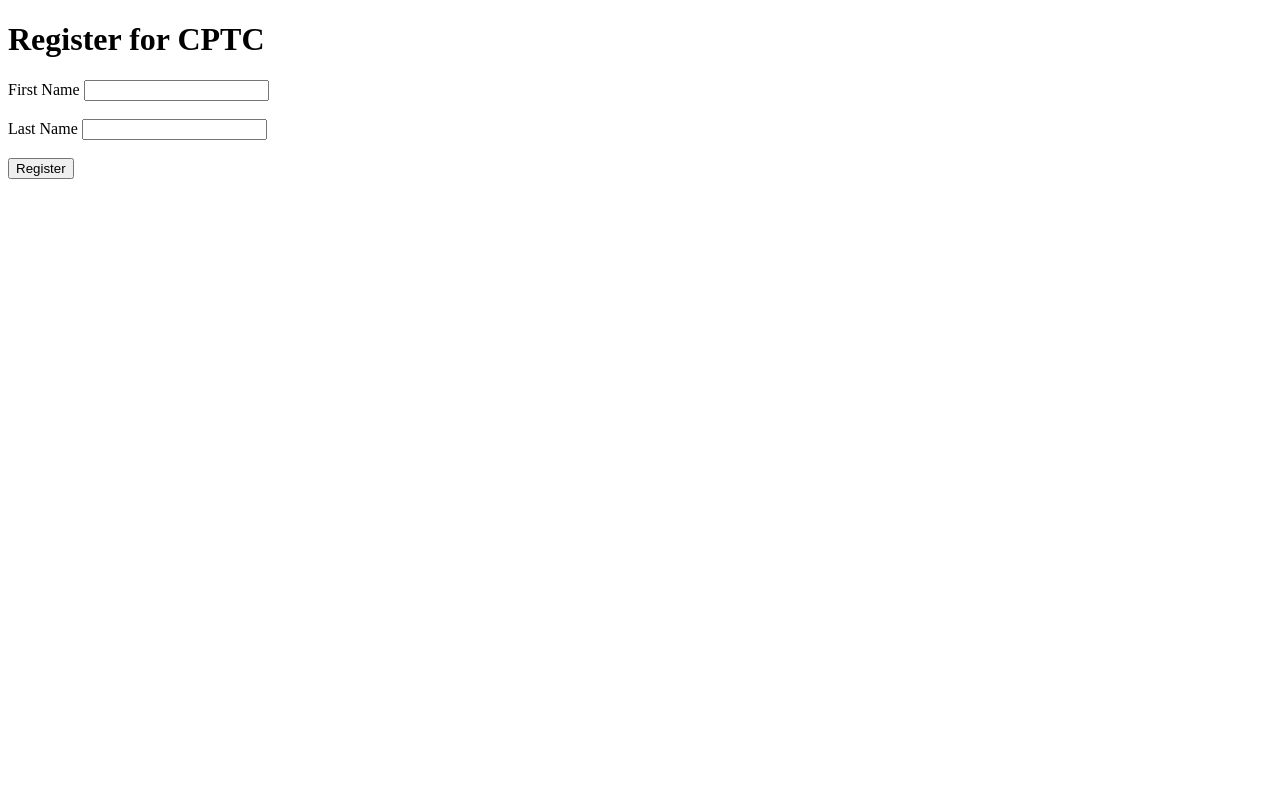
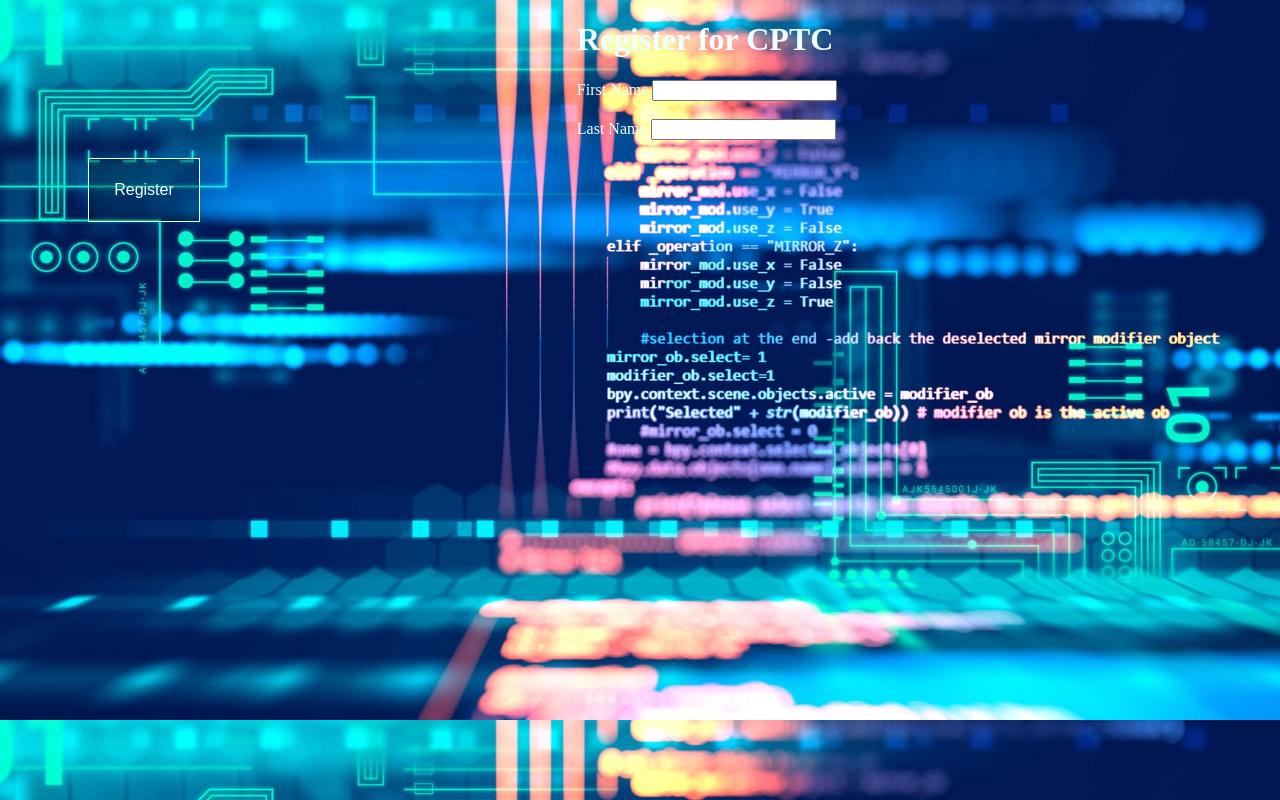
Before and after one commit to Ammon-J/Form-Validation, a plain HTML site: page index.html in a window 1280 px wide. Drawn offline with Linux system fonts and the light colour scheme.

Commit message:
Chenged bachground and styled the form

```diff
--- a/css/site.css
+++ b/css/site.css
@@ -1,3 +1,36 @@
+body {
+    background-image:url(/Computer_Programmer\ wallpaper.jpg);
+    background-size: 100%;
+    background-attachment: fixed;
+    color: azure;
+}
+
+h1, form label {
+    margin-left: 45%;
+}
+
 form span {
     color: crimson;
 }
+
+form button {
+    font-size: medium;
+    height: 4em;
+    width: 7em;
+    color: azure;
+    border: 1px;
+    border-style:solid ;
+    border-color: azure;
+    background-color: rgb(0, 0, 0);
+    background-color: rgba(0,0,0, 0.3);
+    margin-left: 5em;
+}
+
+form button:hover {
+    height: 4em;
+    width: 7em;
+    color: azure;
+    background-color: rgb(0, 0, 0);
+    background-color: rgba(0,0,0, 0.7);
+    margin-left: 5em;
+}
```
Also changed, not shown: Computer_Programmer wallpaper.jpg (added).
